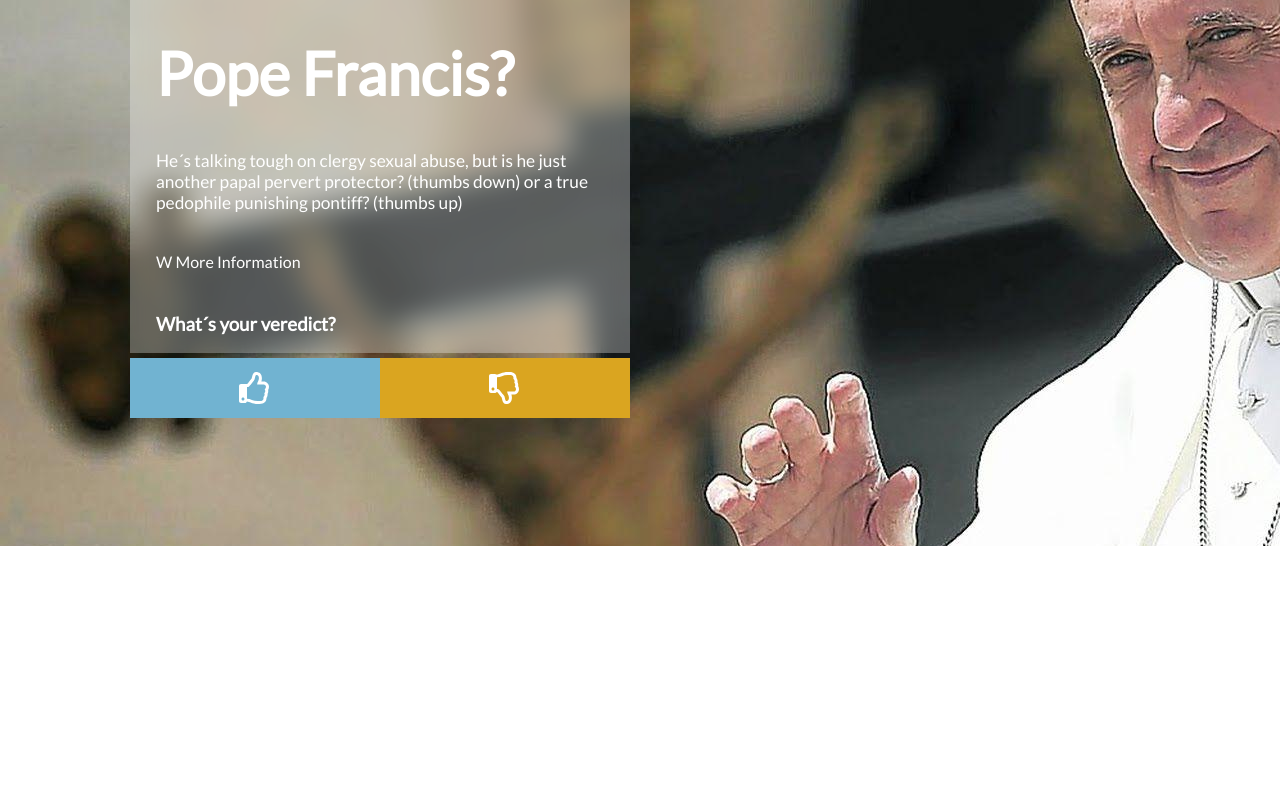
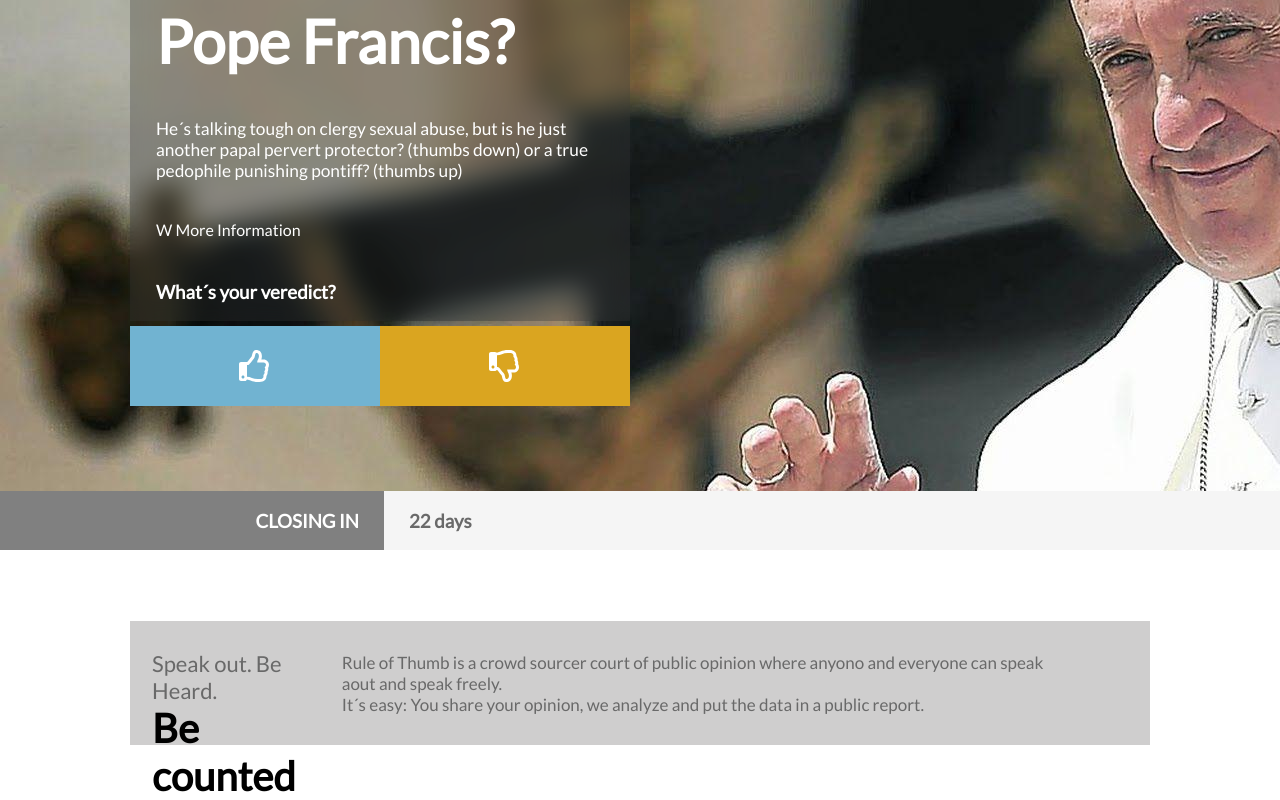
Before and after one commit to urmasalo/thumbs-up-survey, a React (Create React App) app: page / in a window 1280 px wide. Shown: the part 304-1104 px from the top of the page. Before the commit the page ends 850 px from the top, so only its background shows below. Built offline with nearby package versions, Linux system fonts and the light colour scheme.

Commit message:
Alert banner added

```diff
--- a/public/index.html
+++ b/public/index.html
@@ -50,8 +50,23 @@
           </button>
         </span>
       </div>
+      <div class="closing-days">
+        <div class="closing-days__left"><h3>CLOSING IN</h3></div>
+        <div class="closing-days__rigth">
+          <h3><b>22</b> days</h3></div>
+        </div>
+      </div>
     </div>
-
+    <div class="alert">
+      <div class="alert__leftDiv">
+        <div class="alert__speakDiv">Speak out. Be Heard.</div>
+        <div class="alert__beCountedDiv">Be counted</div>
+      </div>
+      <div class="alert__rigthDiv">
+        Rule of Thumb is a crowd sourcer court of public opinion where anyono and everyone can speak aout and speak freely. <br>
+        It´s easy: You share your opinion, we analyze and put the data in a public report.
+      </div>
+    </div>
     <div id="root"></div>
   </body>
 </html>
--- a/src/App.js
+++ b/src/App.js
@@ -1,6 +1,6 @@
 import '../src/styles/_header.scss'
 import '../src/styles/_mainCard.scss'
-
+import '../src/styles/_alert.scss'
 
 
 function App() {
--- /dev/null
+++ b/src/styles/_alert.scss
@@ -0,0 +1,33 @@
+.alert {
+  background-color: rgb(207, 206, 206);
+  margin-top: 75px;
+  margin-left: 130px;
+  margin-right: 130px;
+  height: 80px;
+  padding: 22px;
+  padding-right: 70px;
+  display: flex;
+  &__leftDiv {
+    display: flex;
+    align-items: center;
+    flex-direction: column;
+    margin-top: 7px;
+  }
+  &__rigthDiv {
+    color: dimgray;
+    font-size: 17px;
+    margin-left: 20px;
+    display: flex;
+    align-items: center;
+  }
+  &__speakDiv {
+    color: dimgray;
+    font-size: 22px;
+  }
+
+  &__beCountedDiv {
+    color: black;
+    font-size: 40px;
+    font-weight: bolder;
+  }
+}
--- a/src/styles/_header.scss
+++ b/src/styles/_header.scss
@@ -14,6 +14,8 @@
 }
 .hero-title {
   margin-left: 130px;
+  margin-top: 0;
+  font-size: 40px;
 }
 .hero-nav {
   padding-right: 130px;
--- a/src/styles/_mainCard.scss
+++ b/src/styles/_mainCard.scss
@@ -1,10 +1,10 @@
 /* Hero Card */
 .hero-card {
-  margin-top: 105px;
+  margin-top: 80px;
   margin-left: 130px;
   height: 420px;
   width: 500px;
-  background-color: rgba(255, 255, 255, 0.3);
+  background-color: rgba(59, 59, 59, 0.3);
   text-align: left;
   -webkit-backdrop-filter: blur(10px);
   backdrop-filter: blur(10px);
@@ -27,7 +27,7 @@
 .hero-card-like-button {
   background-color: rgb(113, 179, 209);
   width: 50%;
-  height: 60px;
+  height: 80px;
   border: none;
   margin-top: 5px;
   float: left;
@@ -35,10 +35,9 @@
 .hero-card-unlike-button {
   background-color: goldenrod;
   width: 50%;
-  height: 60px;
+  height: 80px;
   border: none;
   margin-top: 5px;
-  float: left;
 }
 
 .fa-thumbs- {
@@ -49,3 +48,27 @@
     font-size: 2rem;
   }
 }
+.closing-days {
+  margin-top: 170px;
+  &__left {
+    background-color: grey;
+    float: left;
+    width: 30%;
+    text-align: right;
+    h3 {
+      margin-right: 25px;
+    }
+  }
+  &__rigth {
+    background-color: whitesmoke;
+    float: right;
+    width: 70%;
+    h3 {
+      margin-left: 25px;
+    }
+    h3,
+    b {
+      color: dimgray;
+    }
+  }
+}
```
Also changed, not shown: 1 other file (tests, documents, lock files or other folders).
